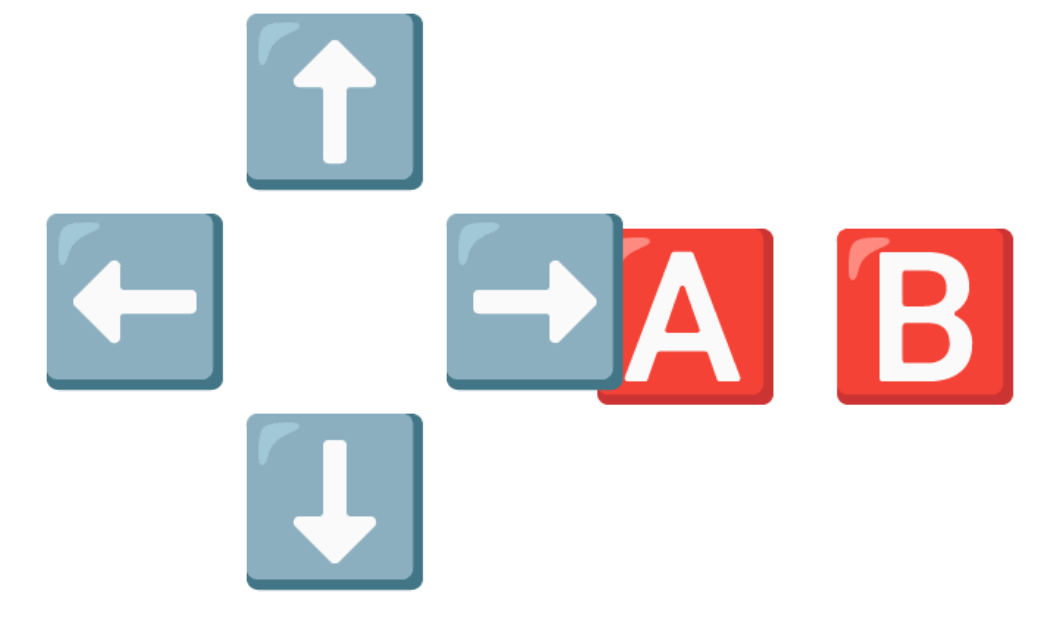
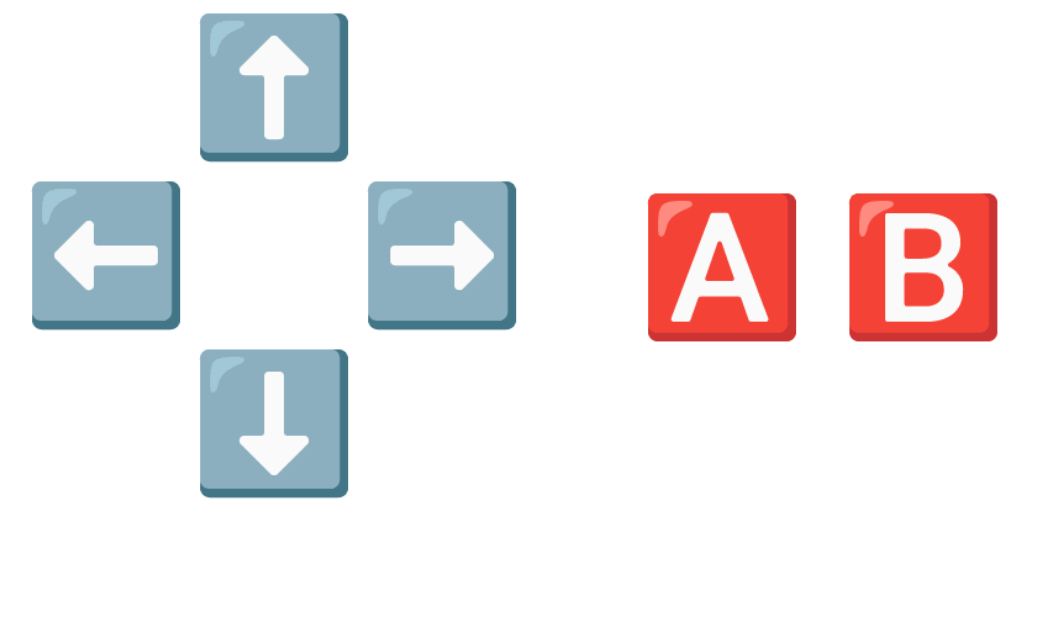
Before and after one commit to zalo/ctrl.js, a plain HTML site: page index.html in a window 1280 px wide. Shown: the whole page, without its empty margins (53-1098 px from the left). Drawn offline with Linux system fonts and the light colour scheme.

Commit message:
And back to nearly the original size...

```diff
--- a/index.html
+++ b/index.html
@@ -4,7 +4,7 @@
   </head>
 
   <body style="overflow: hidden; height: 100%; width: 100%; position: fixed;">
-    <div style="font-size: 12.5vw;">
+    <div style="font-size: 10.5vw;">
       <div style="display: grid; height:3em;">
         <div style="grid-column: 1; border: 1px solid white;">
             <div style="text-align:center;">
```
